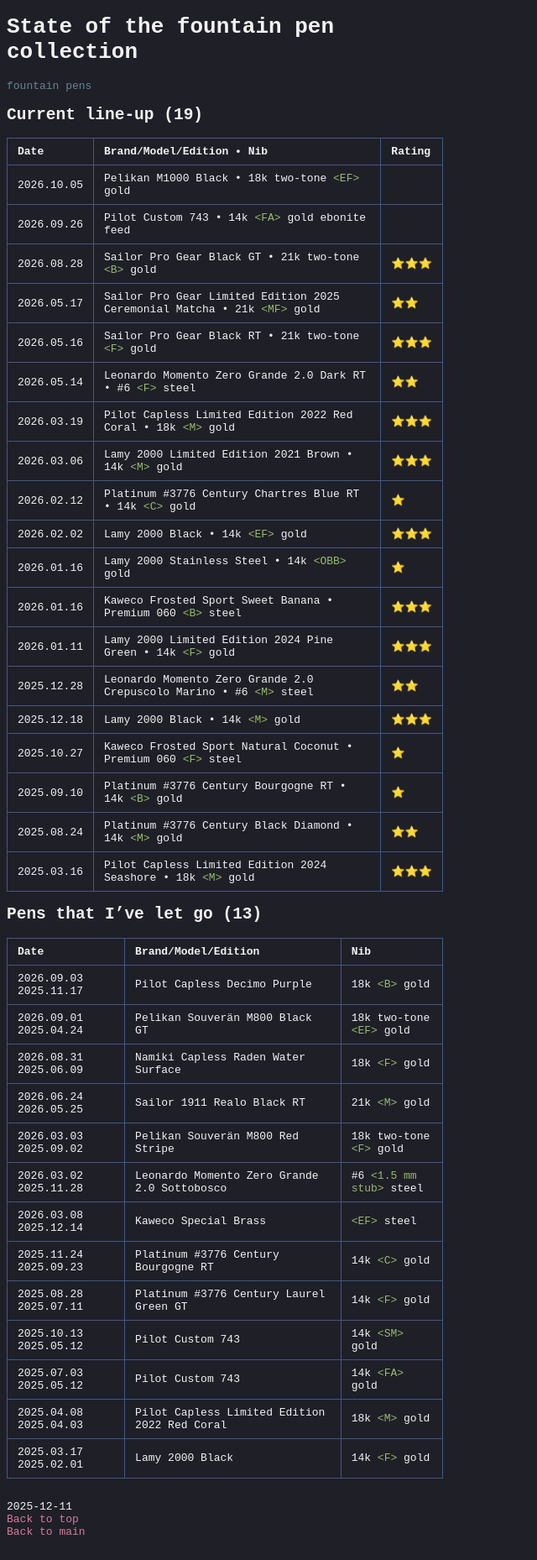
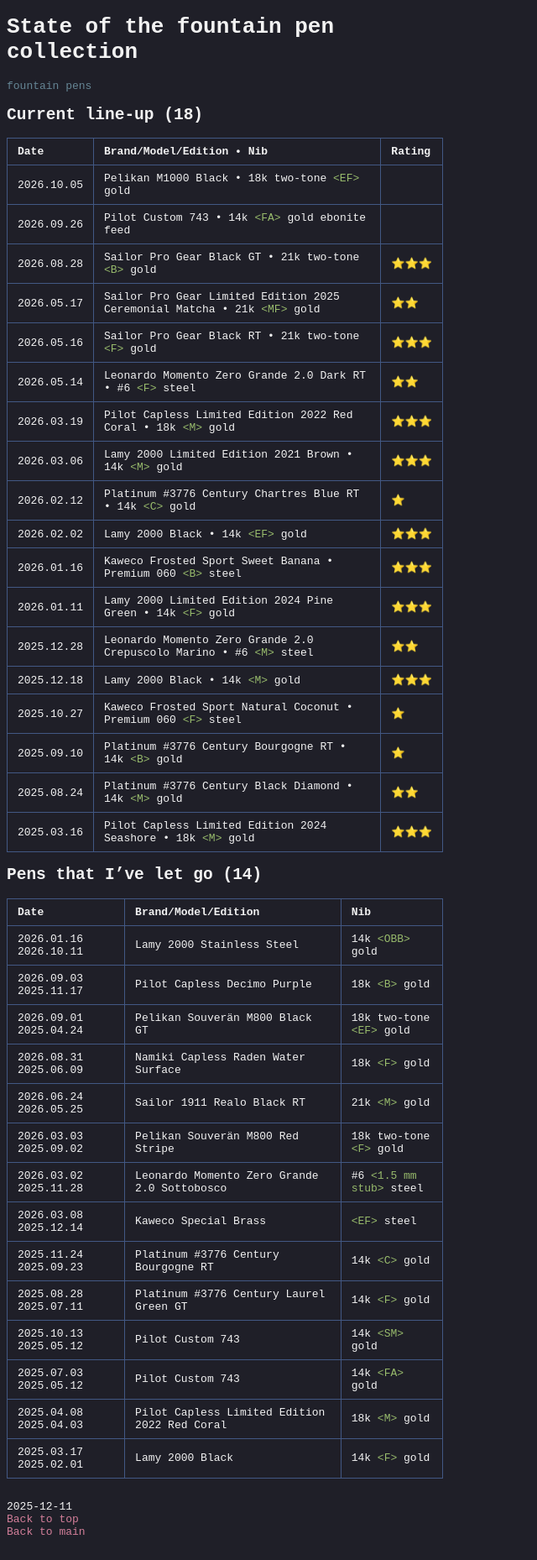
Before and after one commit to s-estay/s-estay.github.io, a Jekyll site: the page built from _posts/2025-12-11-fp-collection.md, in a window 1280 px wide. Shown: the whole page at 84% size, without its empty margins (0-640 px from the left). Built offline with Jekyll 4.4.1, drawn with Linux system fonts in a browser that asks for light colours.

Commit message:
Sold Lamy 2000 SS F

```diff
--- a/_posts/2025-12-11-fp-collection.md
+++ b/_posts/2025-12-11-fp-collection.md
@@ -6,7 +6,7 @@
 tags: [fountain pens]
 ---
 
-## Current line-up (19)
+## Current line-up (18)
 
 | Date | Brand/Model/Edition • Nib | Rating |
 | --- | --- | --- |
@@ -30,10 +29,11 @@
 | 2025.08.24 | Platinum #3776 Century Black Diamond • 14k `<M>` gold | ⭐️⭐️ |
 | 2025.03.16 | Pilot Capless Limited Edition 2024 Seashore • 18k `<M>` gold | ⭐️⭐️⭐️ |
 
-## Pens that I've let go (13)
+## Pens that I've let go (14)
 
 | Date | Brand/Model/Edition | Nib |
 | --- | --- | --- |
+| 2026.01.16 2026.10.11 | Lamy 2000 Stainless Steel | 14k `<OBB>` gold |
 | 2026.09.03 2025.11.17 | Pilot Capless Decimo Purple | 18k `<B>` gold |
 | 2026.09.01 2025.04.24 | Pelikan Souverän M800 Black GT | 18k two-tone `<EF>` gold |
 | 2026.08.31 2025.06.09 | Namiki Capless Raden Water Surface | 18k `<F>` gold |
```
Also changed, not shown: other parts of _posts/2025-12-11-fp-collection.md (+0 -1 lines).
